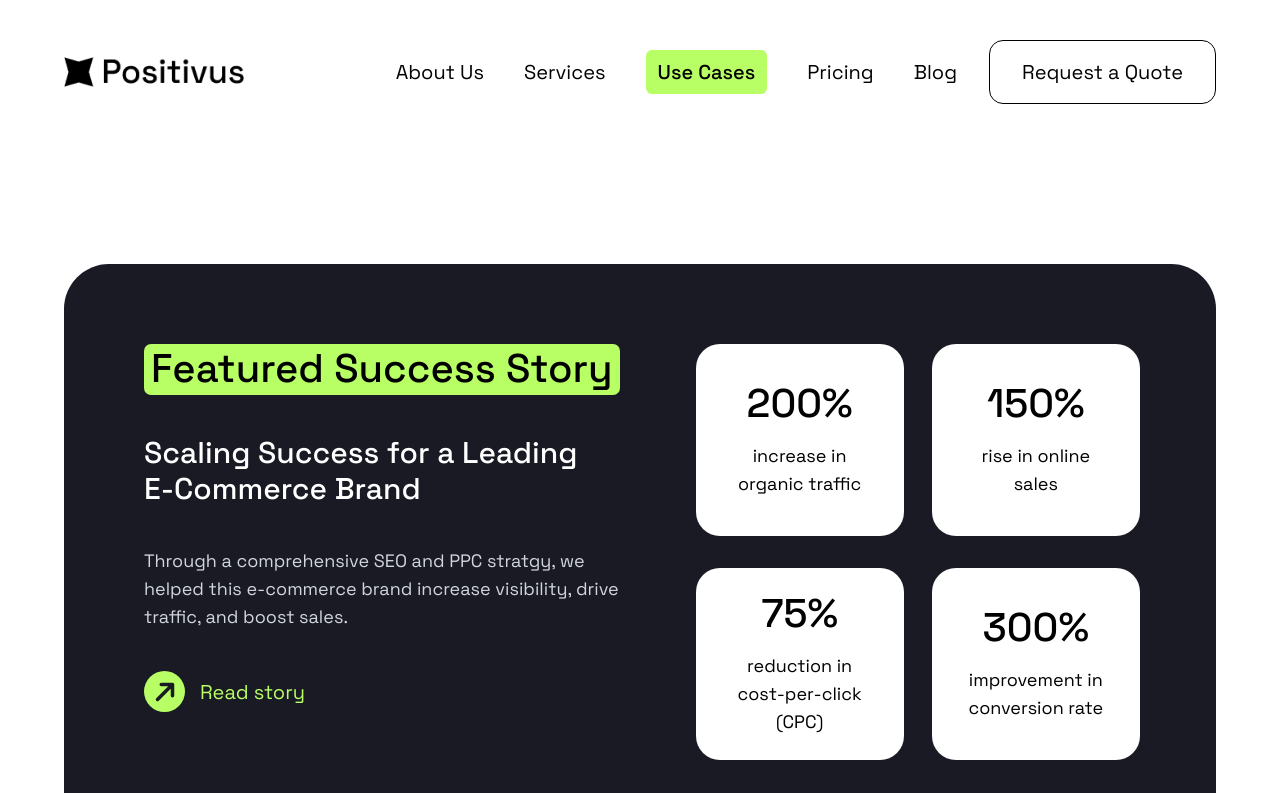
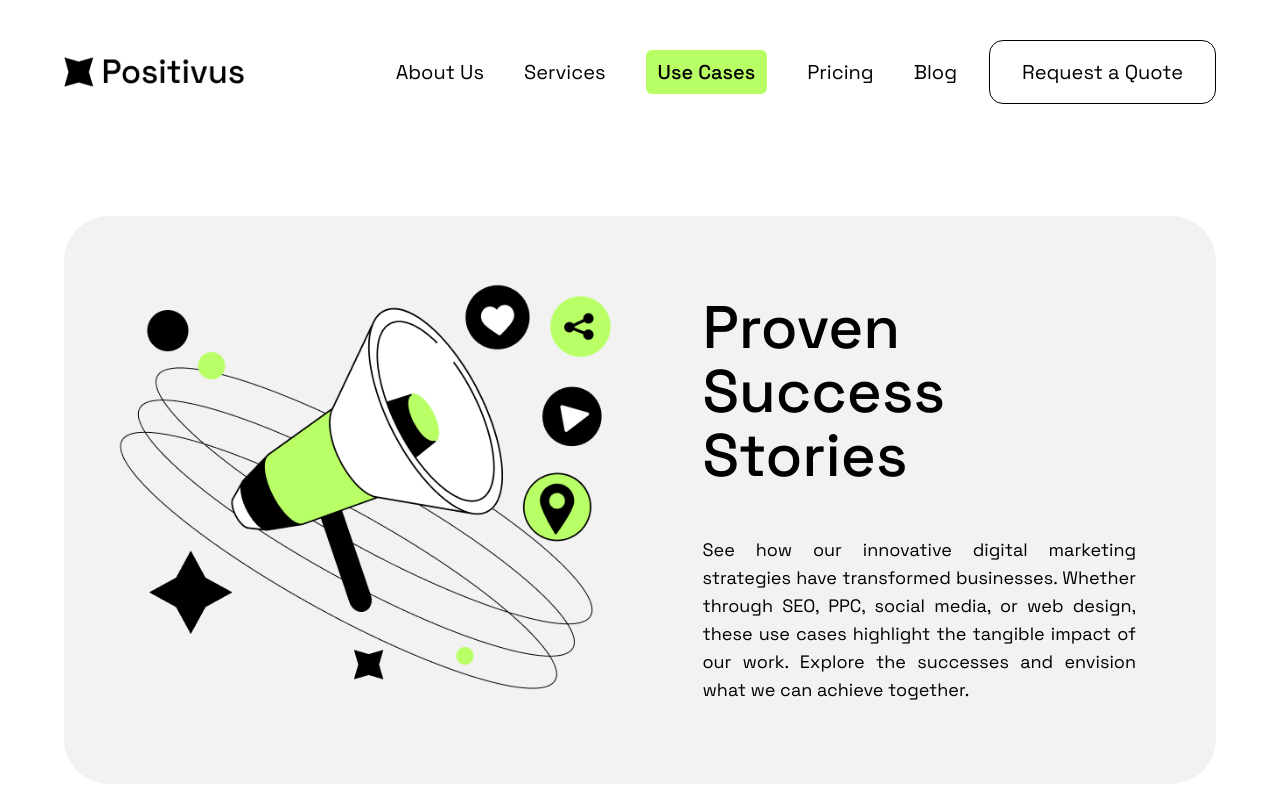
Before and after one commit to hervezossou/positivus-site, a Next.js app: page /use-cases in a window 1280 px wide. Shown: the top 793 px of the page. Built offline with nearby package versions, Linux system fonts and the light colour scheme.

Commit message:
update(use-cases): nested HeroSection component

```diff
--- a/app/use-cases/page.tsx
+++ b/app/use-cases/page.tsx
@@ -1,5 +1,6 @@
 "use client"
 
+import { HeroSection } from "@/use-cases/sections/HeroSection"
 import { FeaturedStory } from "@/use-cases/sections/FeaturedStory"
 import { SuccessStories } from "@/use-cases/sections/SuccessStories"
 import { CallToAction } from "@/use-cases/sections/CallToAction"
@@ -8,6 +9,7 @@ import { TestimonialSection } from "@/home/sections/TestimonialSection"
 export default function Page() {
     return (
         <>
+            <HeroSection />
             <FeaturedStory />
             <SuccessStories />
             <TestimonialSection />
```
